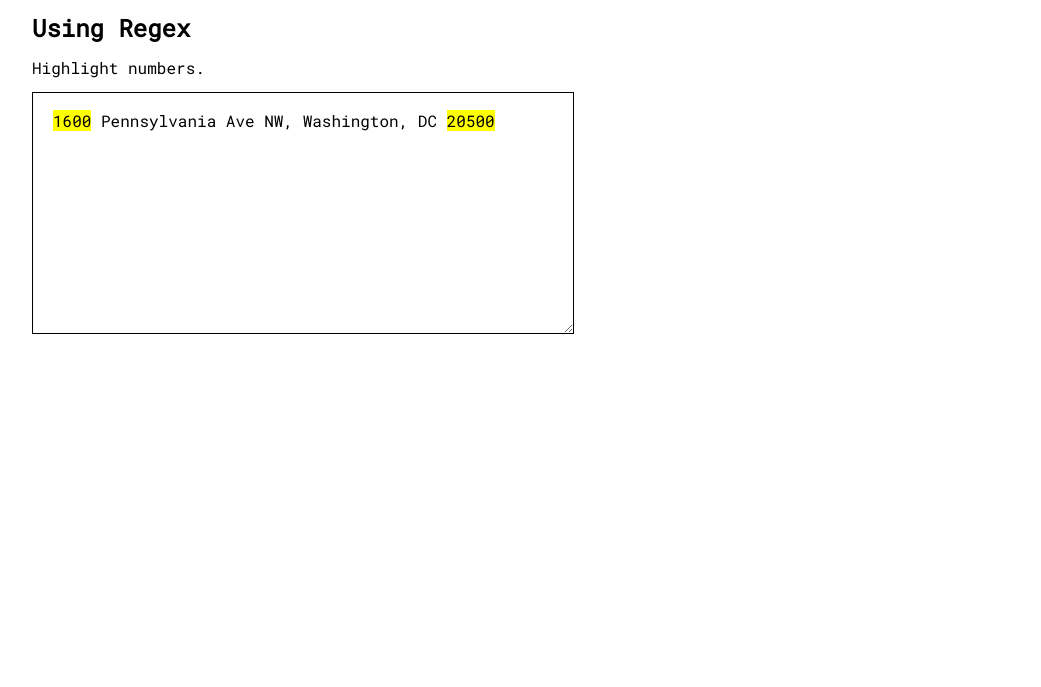
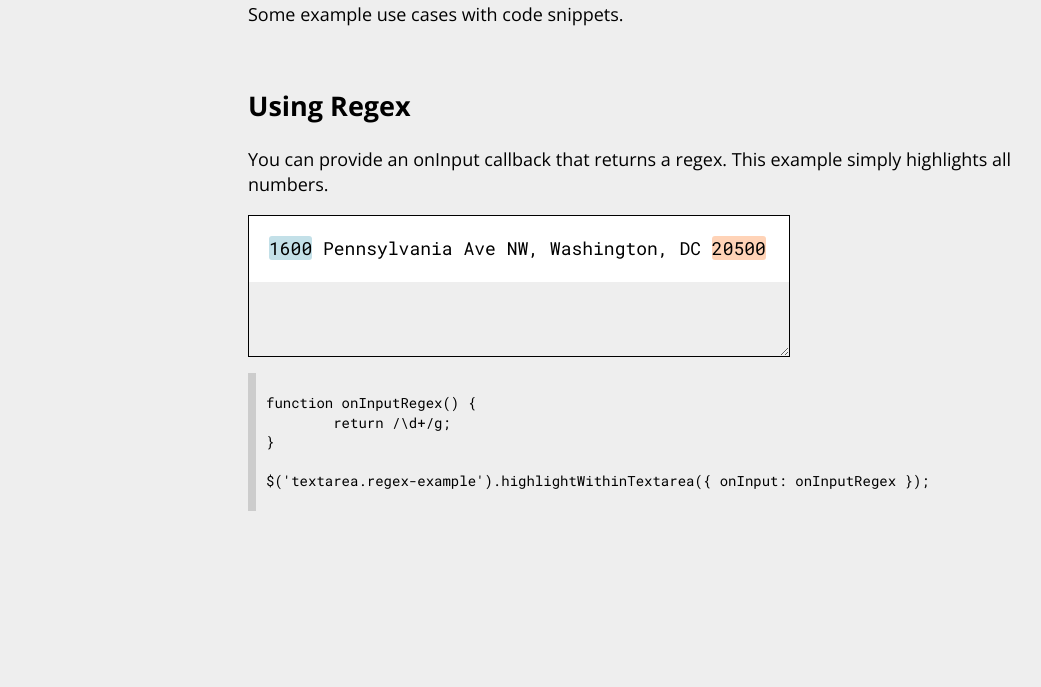
Before and after one commit to lonekorean/highlight-within-textarea, a plain HTML site: page demo.html in a window 1280 px wide. Shown: the part 113-800 px from the top of the page, without its empty margins (8-1049 px from the left). Drawn offline with nearby package versions, Linux system fonts and the light colour scheme.

Commit message:
Layout for demo page.

```diff
--- a/demo.html
+++ b/demo.html
@@ -13,33 +13,67 @@
 
 		<!-- make things pretty -->
 		<style>
-			@import url(https://fonts.googleapis.com/css?family=Roboto+Mono);
+			/* for the page */
+
+			@import url(https://fonts.googleapis.com/css?family=Open+Sans:400,700|Roboto+Mono);
 
 			body {
-				margin: 40px;
-				font: 16px/1 'Roboto Mono', sans-serif;
+				width: 60%;
+				margin: 40px auto;
+				font: 18px/1.4 'Open Sans', sans-serif;
+				background-color: #eee;
 			}
+
+			section {
+				margin-top: 60px;
+			}
+
+			script {
+				display: block;
+				margin-top: 10px;
+				padding-left: 10px;
+				border-left: 8px solid #ccc;
+				white-space: pre-wrap;
+				font: 14px/1.4 'Roboto Mono', sans-serif;
+			}
+
+			/* for textarea and highlights */
+
 			.hwt-text {
 				width: 500px;
-				height: 200px;
+				height: 100px;
 				padding: 20px;
+				font: 18px/25px 'Roboto Mono', sans-serif;
+				background-color: #fff;
+			}
+
+			.hwt-text mark {
+				border-radius: 3px;
+			}
+
+			.hwt-text mark:nth-child(2n) {
+				background-color: #ffd3b7;
+			}
+
+			.hwt-text mark:nth-child(2n + 1) {
+				background-color: #c3e0e8;
 			}
 		</style>
 	</head>
 	<body>
 		<h1>Highlight Within Textarea</h1>
-		<p>Just a couple examples. View source to see usage.</p>
+		<p>Some example use cases with code snippets.</p>
 
 		<section>
 			<h2>Using Regex</h2>
-			<p>Highlight numbers.</p>
-			<textarea class="example-regex">1600 Pennsylvania Ave NW, Washington, DC 20500</textarea>
+			<p>You can provide an onInput callback that returns a regex. This example simply highlights all numbers.</p>
+			<textarea class="regex-example">1600 Pennsylvania Ave NW, Washington, DC 20500</textarea>
 			<script>
-				function onInputRegex() {
-					return /\d+/g;
-				}
+function onInputRegex() {
+	return /\d+/g;
+}
 
-				$('.example-regex').highlightWithinTextarea({ onInput: onInputRegex });
+$('textarea.regex-example').highlightWithinTextarea({ onInput: onInputRegex });
 			</script>
 		</section>
 	</body>
--- a/jquery.highlight-within-textarea.css
+++ b/jquery.highlight-within-textarea.css
@@ -34,7 +34,7 @@
 	margin: 0;
 	padding: 0;
 	border-radius: 0;
-	background-color: transparent;
+	background-color: transparent !important;
 	font: inherit;
 }
 
```
Also changed, not shown: README.md.
